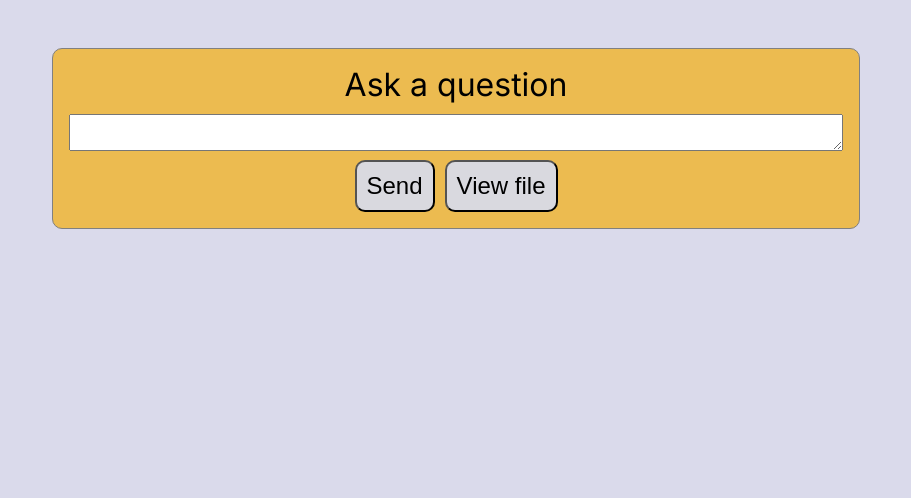
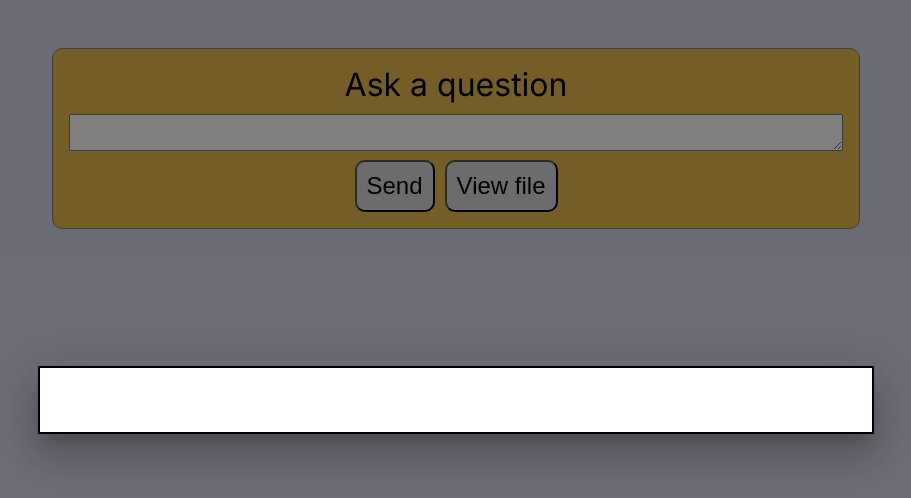
Before and after one commit to danugarri/nlp-next, a Next.js app: page / in a window 1280 px wide. Both pictures are taken after a click on the button "View file". Shown: the top 498 px of the page, without its empty margins (184-1095 px from the left). Built offline with nearby package versions, Linux system fonts and the light colour scheme; no server answers.

Commit message:
Implemented modal to preview file text

```diff
--- a/package.json
+++ b/package.json
@@ -9,6 +9,9 @@
     "lint": "next lint"
   },
   "dependencies": {
+    "@emotion/react": "^11.11.4",
+    "@emotion/styled": "^11.11.0",
+    "@mui/material": "^5.15.12",
     "llamaindex": "^0.1.21",
     "next": "14.1.3",
     "react": "^18",
--- /dev/null
+++ b/src/app/components/BasicModal/BasicModal.tsx
@@ -0,0 +1,34 @@
+import React, { useState } from 'react';
+import Box from '@mui/material/Box';
+import Button from '@mui/material/Button';
+import Modal from '@mui/material/Modal';
+
+const style = {
+  position: 'absolute' as 'absolute',
+  top: '50%',
+  left: '50%',
+  transform: 'translate(-50%, -50%)',
+  width: '60vw',
+  bgcolor: 'background.paper',
+  border: '2px solid #000',
+  boxShadow: 24,
+  p: 4,
+};
+
+export default function BasicModal({ fileContent }: { fileContent: string }) {
+  const [open, setOpen] = useState(true);
+  const handleClose = () => setOpen(false);
+
+  return (
+    <div>
+      <Modal
+        open={open}
+        onClose={handleClose}
+        aria-labelledby="modal-modal-title"
+        aria-describedby="modal-modal-description"
+      >
+        <Box sx={style}>{fileContent}</Box>
+      </Modal>
+    </div>
+  );
+}
--- /dev/null
+++ b/src/app/components/BasicModal/index.ts
@@ -0,0 +1 @@
+export { default } from './BasicModal';
--- a/src/app/components/FilePreview/FilePreview.tsx
+++ b/src/app/components/FilePreview/FilePreview.tsx
@@ -1,9 +1,10 @@
 import React, { useEffect, useState } from 'react';
 import { DisplayPreviewProps } from './filePreview.types';
 import { getFilePreview } from '@/app/services/filePreview';
+import BasicModal from '../BasicModal';
 
 const FilePreview = ({ displayPreview }: DisplayPreviewProps) => {
-  const [fileContent, setFileContent] = useState<string | null>(null);
+  const [fileContent, setFileContent] = useState<string>('');
   useEffect(() => {
     const updateFileContent = async () => {
       const content = await getFilePreview();
@@ -12,7 +13,7 @@ const FilePreview = ({ displayPreview }: DisplayPreviewProps) => {
     updateFileContent();
   }, [displayPreview]);
 
-  return displayPreview ? <code>{fileContent}</code> : <></>;
+  return displayPreview ? <BasicModal fileContent={fileContent} /> : <></>;
 };
 
 export default FilePreview;
--- a/src/app/services/filePreview/index.ts
+++ b/src/app/services/filePreview/index.ts
@@ -1,4 +1,4 @@
-export const getFilePreview = async () => {
+export const getFilePreview = async (): Promise<{ result: string }> => {
   const response = await fetch('/api/filePreview/', {
     headers: {
       'Content-Type': 'application/json',
--- a/src/app/services/nlp/index.ts
+++ b/src/app/services/nlp/index.ts
@@ -1,9 +1,9 @@
-export const getProcessedNlpQuery = async (query: string) => {
-  const response = await fetch("/api/nlp/processQuery", {
-    method: "POST",
+export const getProcessedNlpQuery = async (query: string): Promise<{ result: string }> => {
+  const response = await fetch('/api/nlp/processQuery', {
+    method: 'POST',
     body: JSON.stringify({ query }),
     headers: {
-      "Content-Type": "application/json",
+      'Content-Type': 'application/json',
     },
   });
   const data = await response.json();
```
Also changed, not shown: 1 other file (tests, documents, lock files or other folders).
